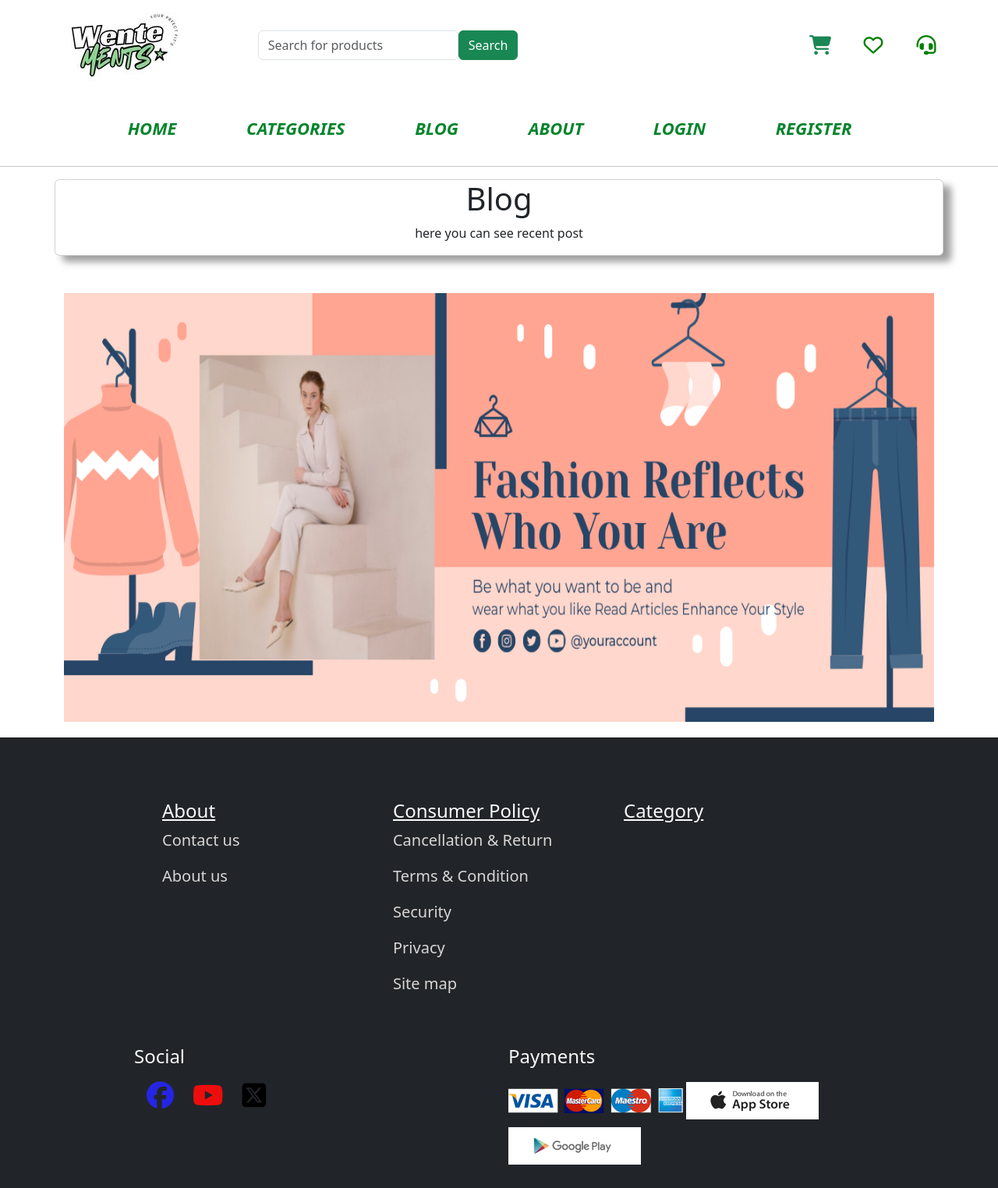
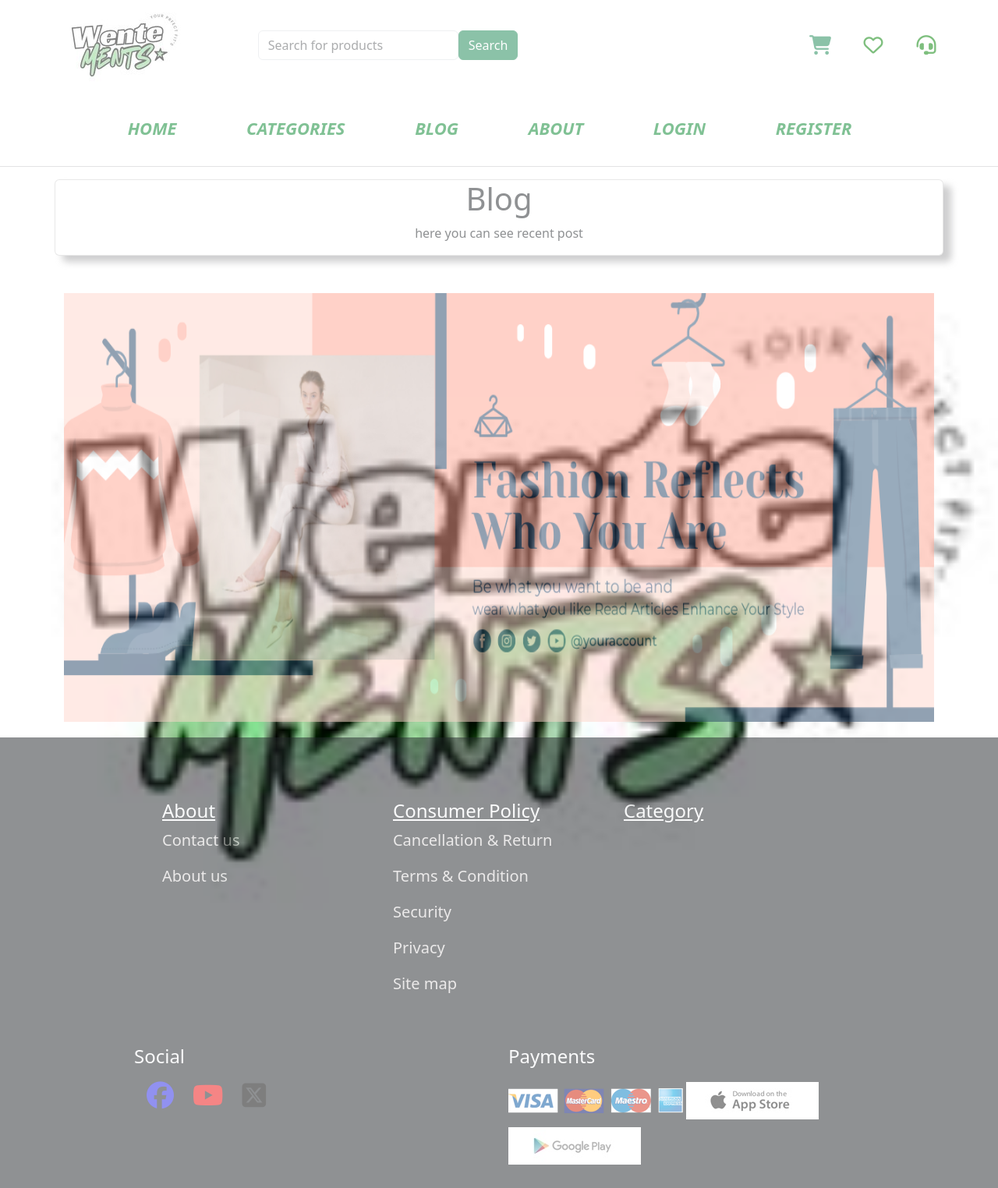
Before and after one commit to YOGANANDH60/WenteMents, a Django app: page /blog in a window 1280 px wide. Shown: the whole page at 78% size. Run offline with Django 5.2, Linux system fonts and the light colour scheme; data that the repository does not hold is empty; some libraries are stand-ins or nearby versions.

Commit message:
logo update

```diff
--- a/shopifyyyy/templates/shop/main.html
+++ b/shopifyyyy/templates/shop/main.html
@@ -34,7 +34,6 @@
     <!-- internal css -->
     <link rel="stylesheet" href="{% static 'css/index.css' %}" />
     <script src="https://code.jquery.com/jquery-3.6.0.min.js"></script>
-
   </head>
   <body>
     <!-- Header section -->
--- a/static/css/index.css
+++ b/static/css/index.css
@@ -1,6 +1,12 @@
+
 body {
   margin: 0px;
   padding: 0px;
+  background-image: url('images/logo.jpg'); /* Path to your watermark image */
+  background-repeat: no-repeat;
+  background-position: center;
+  background-size: contain; /* Adjust as needed */
+  opacity: 0.5; /* Set transparency */
 }
 
 .burger {
--- a/tfinal-project/settings.py
+++ b/tfinal-project/settings.py
@@ -180,7 +180,7 @@ STATICFILES_DIRS=[
     BASE_DIR/'static'
 ]
 
-import os
+
 
 
 
@@ -192,6 +192,6 @@ DEFAULT_AUTO_FIELD = 'django.db.models.BigAutoField'
 JAZZMIN_SETTINGS={
     'site_header':"WenteMents",
     'site_brand':"your perfect fits",
-    'site_logo':"images/logoadmin.png",
+    'site_logo':"images/WM.jpg",
     'copyright':"yoganandh",
     }
```
Also changed, not shown: static/images/WM.jpg (added).
